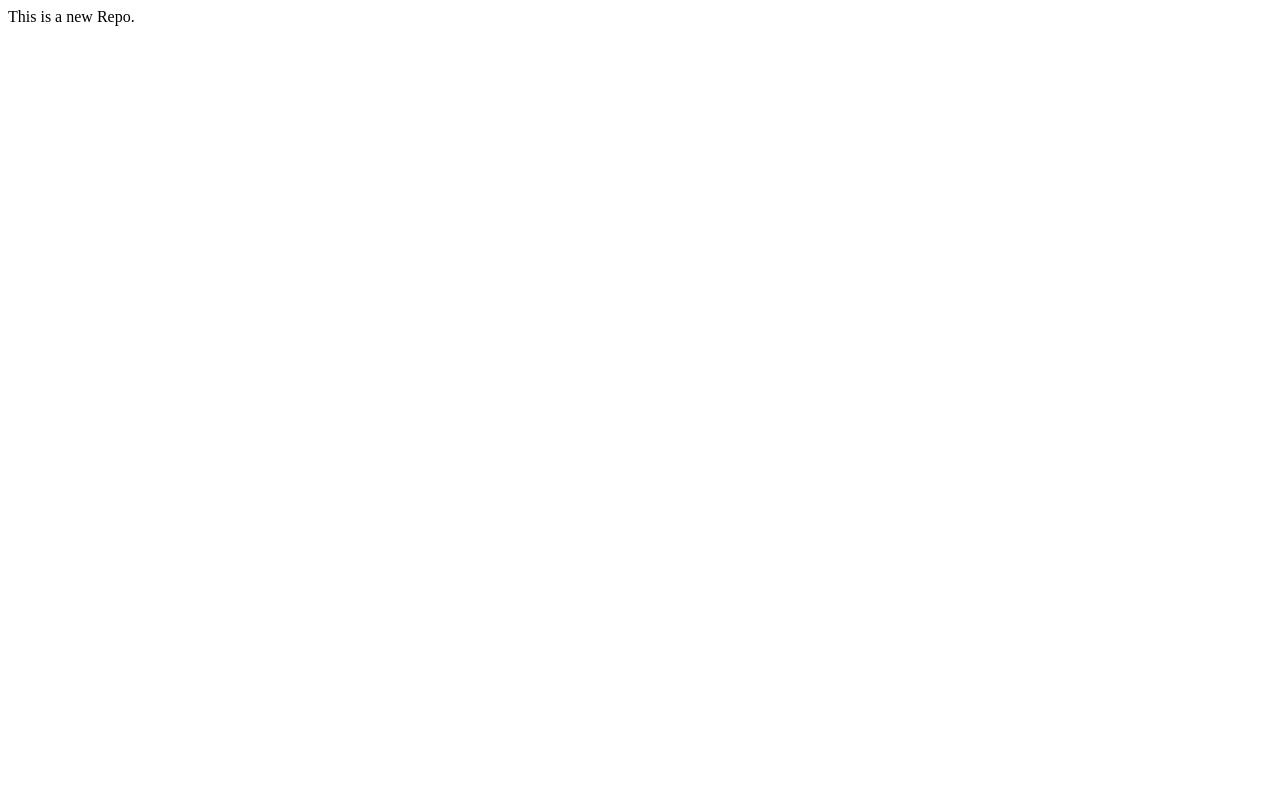
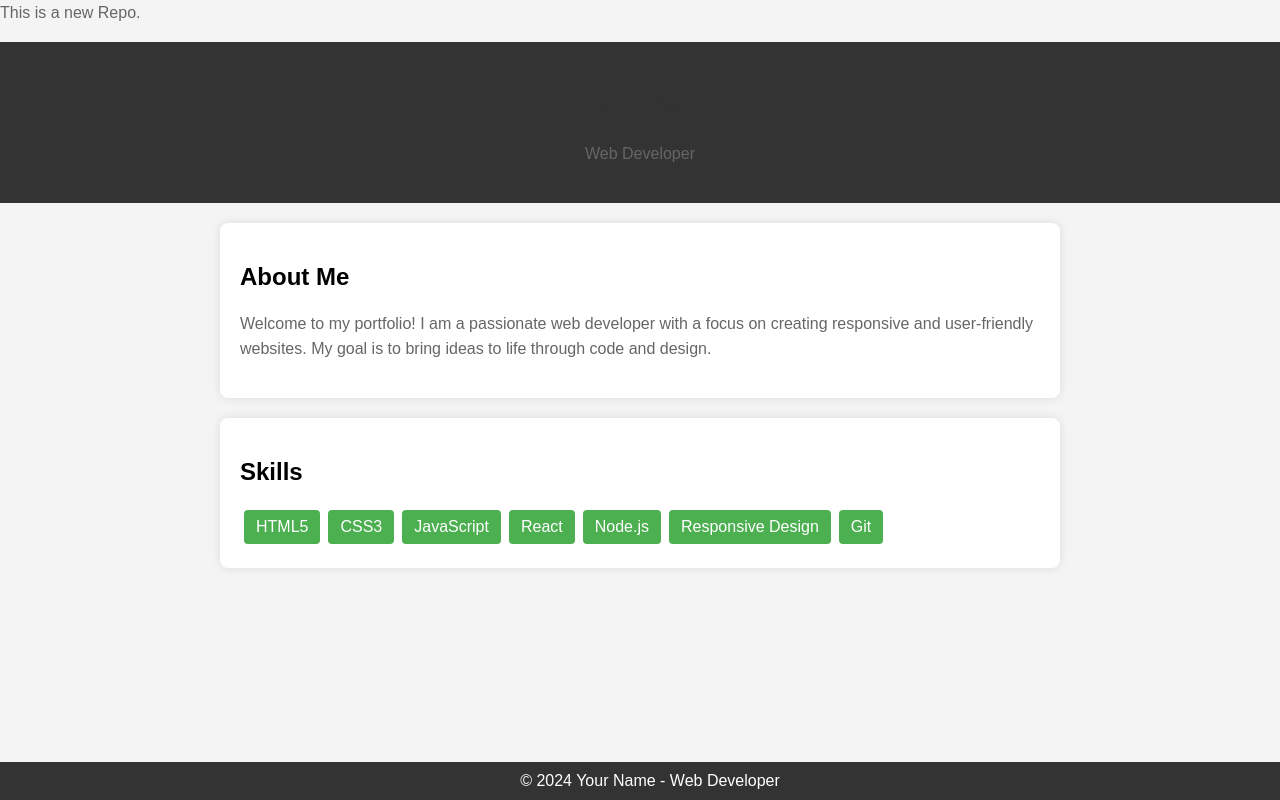
Before and after one commit to Tanvir-Israk-moon/localrepo, a plain HTML site: page index.html in a window 1280 px wide. Drawn offline with Linux system fonts and the light colour scheme.

Commit message:
ADD New web

```diff
--- a/index.html
+++ b/index.html
@@ -1 +1,104 @@
 <p>This is a new Repo.</p>
+<!DOCTYPE html>
+<html lang="en">
+<head>
+    <meta charset="UTF-8">
+    <meta name="viewport" content="width=device-width, initial-scale=1.0">
+    <title>Your Name - Web Developer</title>
+    <style>
+        body {
+            font-family: 'Arial', sans-serif;
+            margin: 0;
+            padding: 0;
+            background-color: #f4f4f4;
+        }
+
+        header {
+            background-color: #333;
+            color: #fff;
+            padding: 20px;
+            text-align: center;
+        }
+
+        section {
+            max-width: 800px;
+            margin: 20px auto;
+            padding: 20px;
+            background-color: #fff;
+            border-radius: 8px;
+            box-shadow: 0 0 10px rgba(0, 0, 0, 0.1);
+        }
+
+        h1 {
+            color: #333;
+        }
+
+        p {
+            line-height: 1.6;
+            color: #666;
+        }
+
+        .skills {
+            margin-top: 20px;
+        }
+
+        ul {
+            list-style-type: none;
+            padding: 0;
+            margin: 0;
+            display: flex;
+            flex-wrap: wrap;
+        }
+
+        li {
+            background-color: #4caf50;
+            color: #fff;
+            padding: 8px 12px;
+            border-radius: 4px;
+            margin: 4px;
+        }
+
+        footer {
+            background-color: #333;
+            color: #fff;
+            padding: 10px;
+            text-align: center;
+            position: fixed;
+            bottom: 0;
+            width: 100%;
+        }
+    </style>
+</head>
+<body>
+
+    <header>
+        <h1>Your Name</h1>
+        <p>Web Developer</p>
+    </header>
+
+    <section>
+        <h2>About Me</h2>
+        <p>
+            Welcome to my portfolio! I am a passionate web developer with a focus on creating responsive and user-friendly websites. My goal is to bring ideas to life through code and design.
+        </p>
+    </section>
+
+    <section class="skills">
+        <h2>Skills</h2>
+        <ul>
+            <li>HTML5</li>
+            <li>CSS3</li>
+            <li>JavaScript</li>
+            <li>React</li>
+            <li>Node.js</li>
+            <li>Responsive Design</li>
+            <li>Git</li>
+        </ul>
+    </section>
+
+    <footer>
+        &copy; 2024 Your Name - Web Developer
+    </footer>
+
+</body>
+</html>
```
